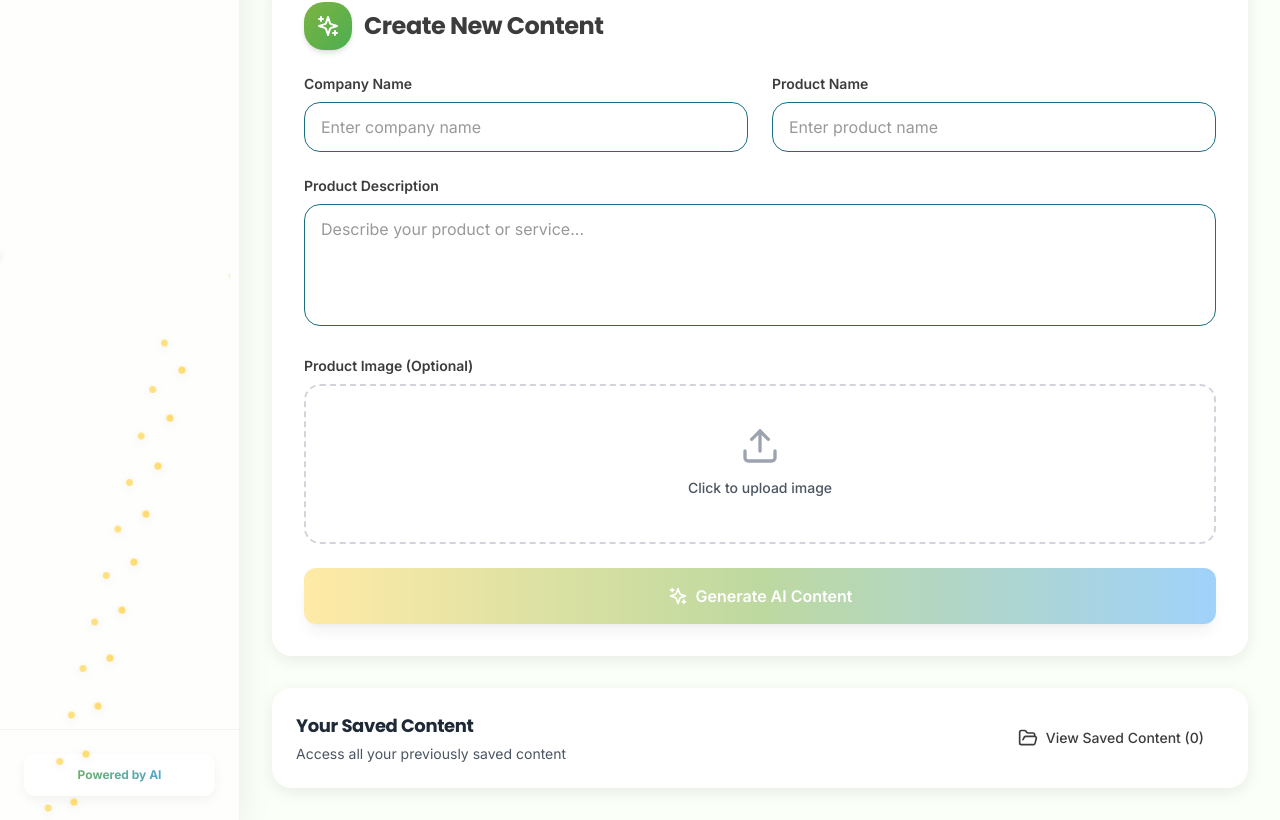
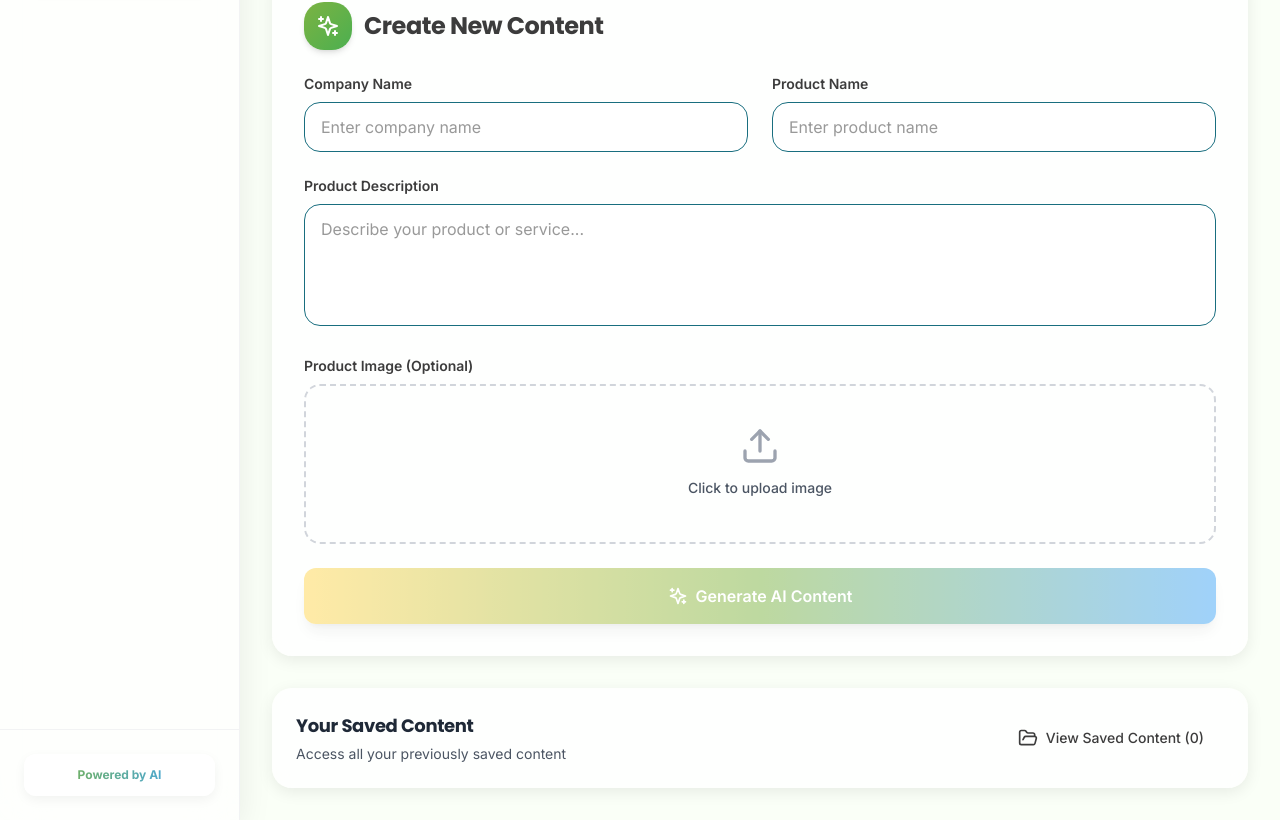
Before and after one commit to shivaanikrish-ops/boltdesign2, a React (Vite) app: page / in a window 1280 px wide. Shown: the part 486-1306 px from the top of the page. Built offline with nearby package versions, Linux system fonts and the light colour scheme; no server answers; the database is empty.

Commit message:
Updated App.tsx

```diff
--- a/src/App.tsx
+++ b/src/App.tsx
@@ -546,57 +546,10 @@ function App() {
           </button>
         </nav>
         {!sidebarCollapsed && (
-          <div className="p-6 border-t border-gray-200/50 relative">
+          <div className="p-6 border-t border-gray-200/50">
             <div className="glass-badge text-center py-3 px-4 rounded-xl">
               <p className="text-xs font-bold bg-gradient-to-r from-[#7CB342] to-[#42A5F5] bg-clip-text text-transparent">Powered by AI</p>
             </div>
-          <svg className="bee-trail-decoration" width="240" height="600" viewBox="0 0 240 600" xmlns="http://www.w3.org/2000/svg">
-            <g className="bee-trail-path">
-              <circle cx="30" cy="560" r="3" fill="#FFD54F" opacity="0.3" className="trail-dot" />
-              <circle cx="50" cy="540" r="3" fill="#FFD54F" opacity="0.35" className="trail-dot" />
-              <circle cx="40" cy="520" r="3" fill="#FFD54F" opacity="0.4" className="trail-dot" />
-              <circle cx="60" cy="500" r="3" fill="#FFD54F" opacity="0.45" className="trail-dot" />
-              <circle cx="50" cy="480" r="3" fill="#FFD54F" opacity="0.5" className="trail-dot" />
-              <circle cx="70" cy="460" r="3" fill="#FFD54F" opacity="0.55" className="trail-dot" />
-              <circle cx="60" cy="440" r="3" fill="#FFD54F" opacity="0.6" className="trail-dot" />
-              <circle cx="80" cy="420" r="3" fill="#FFD54F" opacity="0.65" className="trail-dot" />
-              <circle cx="70" cy="400" r="3" fill="#FFD54F" opacity="0.7" className="trail-dot" />
-              <circle cx="90" cy="380" r="3" fill="#FFD54F" opacity="0.75" className="trail-dot" />
-              <circle cx="80" cy="360" r="3" fill="#FFD54F" opacity="0.8" className="trail-dot" />
-              <circle cx="100" cy="340" r="3" fill="#FFD54F" opacity="0.85" className="trail-dot" />
-              <circle cx="90" cy="320" r="3" fill="#FFD54F" opacity="0.9" className="trail-dot" />
-              <circle cx="110" cy="300" r="3" fill="#FFD54F" opacity="0.95" className="trail-dot" />
-              <circle cx="100" cy="280" r="3" fill="#FFD54F" opacity="1" className="trail-dot" />
-              <circle cx="120" cy="260" r="3" fill="#FFD54F" opacity="1" className="trail-dot" />
-              <circle cx="110" cy="240" r="3" fill="#FFD54F" opacity="1" className="trail-dot" />
-              <circle cx="130" cy="220" r="3" fill="#FFD54F" opacity="1" className="trail-dot" />
-              <circle cx="120" cy="200" r="3" fill="#FFD54F" opacity="1" className="trail-dot" />
-              <circle cx="140" cy="180" r="3" fill="#FFD54F" opacity="1" className="trail-dot" />
-              <circle cx="130" cy="160" r="3" fill="#FFD54F" opacity="1" className="trail-dot" />
-              <circle cx="150" cy="140" r="3" fill="#FFD54F" opacity="1" className="trail-dot" />
-              <circle cx="140" cy="120" r="3" fill="#FFD54F" opacity="1" className="trail-dot" />
-              <circle cx="160" cy="100" r="3" fill="#FFD54F" opacity="1" className="trail-dot" />
-              <circle cx="150" cy="80" r="3" fill="#FFD54F" opacity="1" className="trail-dot" />
-            </g>
-            <g transform="translate(30, 570)" className="bee-body">
-              <g className="bee-wing-left">
-                <ellipse cx="-12" cy="-8" rx="10" ry="6" fill="#fff" opacity="0.6" stroke="#FFD54F" strokeWidth="1" />
-              </g>
-              <g className="bee-wing-right">
-                <ellipse cx="12" cy="-8" rx="10" ry="6" fill="#fff" opacity="0.6" stroke="#FFD54F" strokeWidth="1" />
-              </g>
-              <ellipse cx="0" cy="0" rx="10" ry="14" fill="#FFD54F" />
-              <ellipse cx="0" cy="-6" rx="9" ry="4" fill="#000" opacity="0.8" />
-              <ellipse cx="0" cy="2" rx="9" ry="4" fill="#000" opacity="0.8" />
-              <ellipse cx="0" cy="10" rx="8" ry="3.5" fill="#000" opacity="0.8" />
-              <circle cx="-4" cy="-12" r="2" fill="#000" />
-              <circle cx="4" cy="-12" r="2" fill="#000" />
-              <circle cx="-4" cy="-12" r="0.8" fill="#fff" />
-              <circle cx="4" cy="-12" r="0.8" fill="#fff" />
-              <path d="M -3 -18 Q -3 -22, -1 -22" stroke="#000" strokeWidth="1.5" fill="none" strokeLinecap="round" />
-              <path d="M 3 -18 Q 3 -22, 1 -22" stroke="#000" strokeWidth="1.5" fill="none" strokeLinecap="round" />
-            </g>
-          </svg>
           </div>
         )}
       </aside>
```
